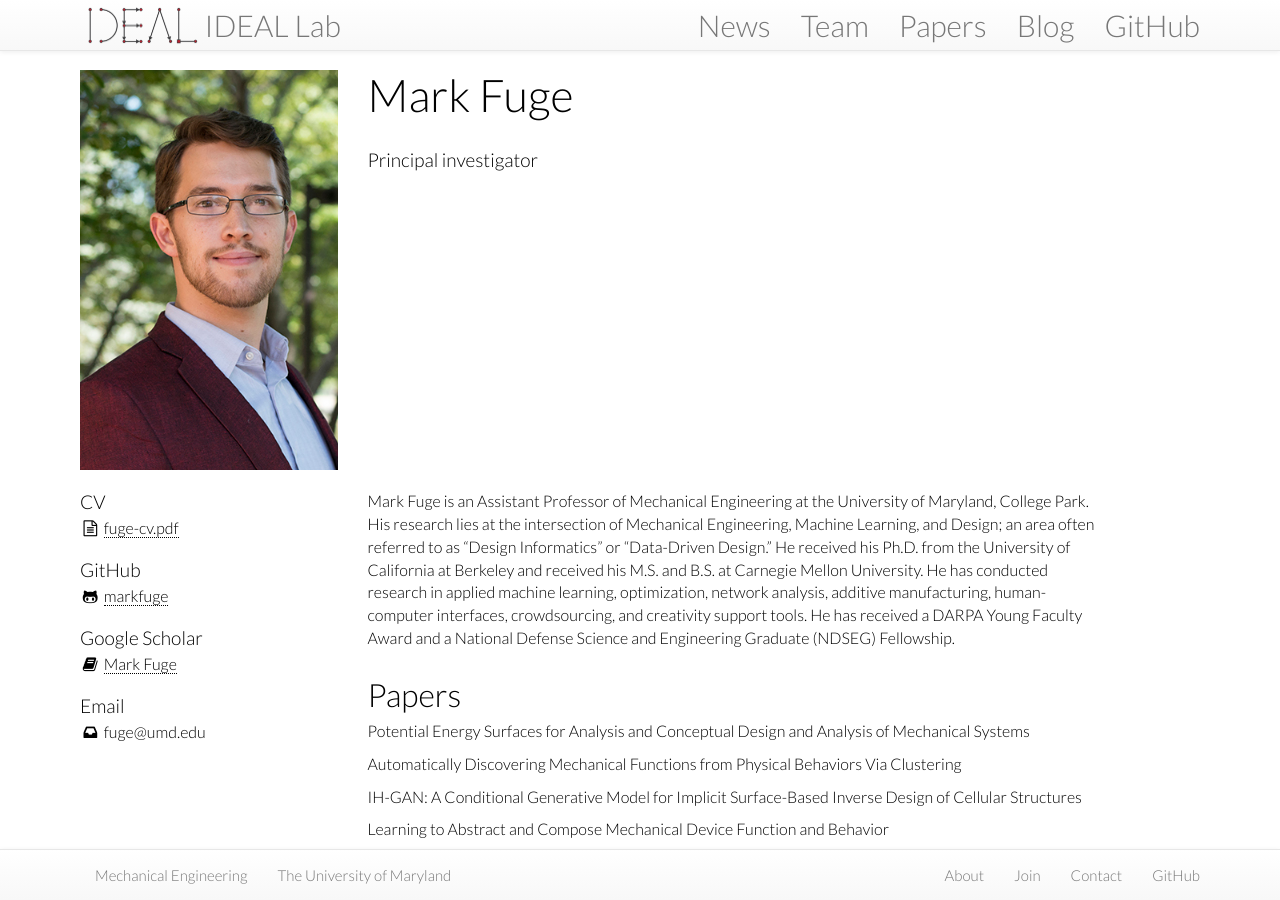
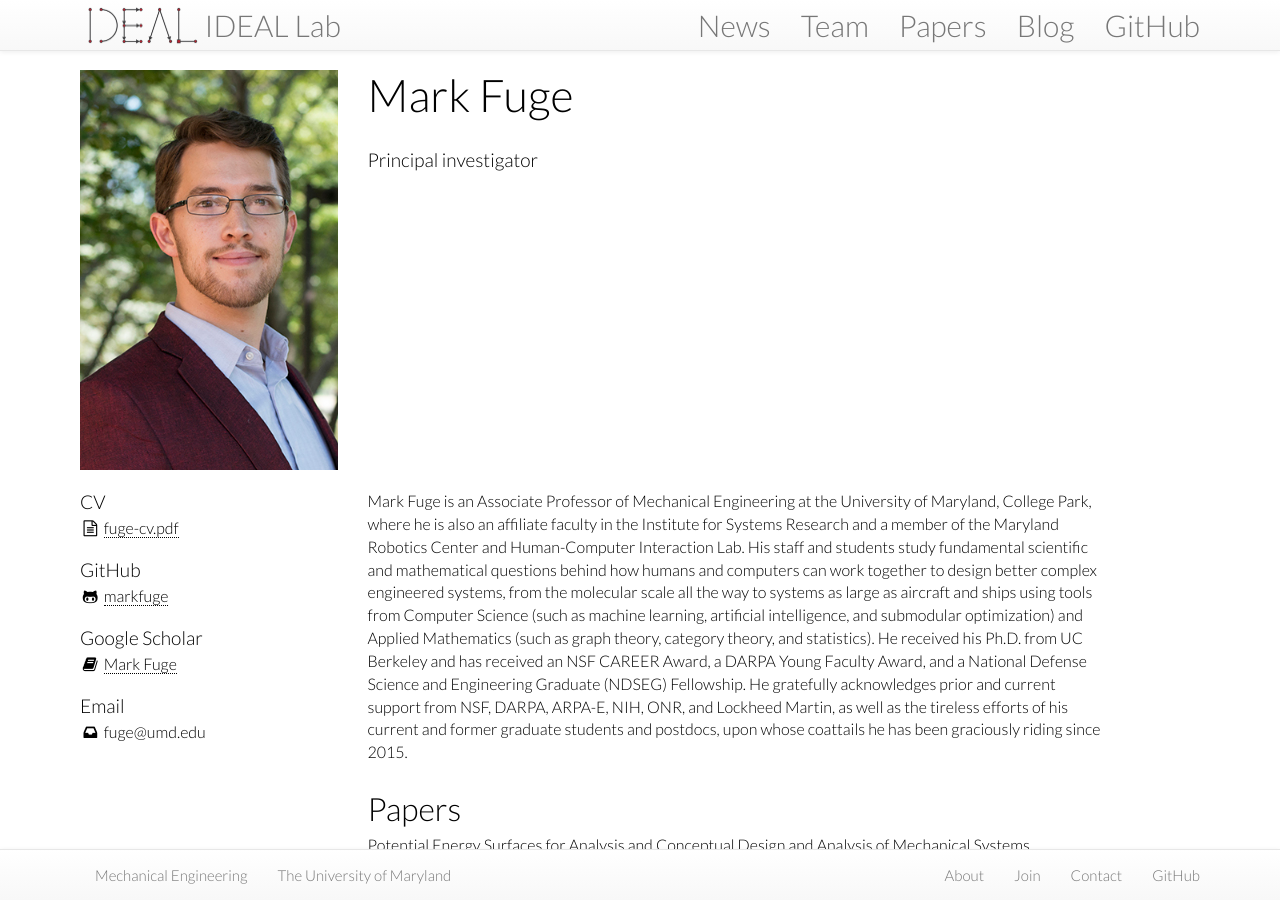
Before and after one commit to IDEALLab/ideallab.github.io, a Jekyll site: the page built from team/_posts/2014-08-01-mark-fuge.md, in a window 1280 px wide and 900 px high. Built offline with Jekyll 4.4.1, drawn with Linux system fonts in a browser that asks for light colours; nearby versions of some CDN libraries.

Commit message:
Update 2014-08-01-mark-fuge.md

```diff
--- a/team/_posts/2014-08-01-mark-fuge.md
+++ b/team/_posts/2014-08-01-mark-fuge.md
@@ -11,4 +11,4 @@ image: /assets/images/team/head_fuge.jpg
 cv: https://www.dropbox.com/s/lgtgy2axbohzlvc/fuge-cv.pdf
 alum: false
 ---
-Mark Fuge is an Assistant Professor of Mechanical Engineering at the University of Maryland, College Park. His research lies at the intersection of Mechanical Engineering, Machine Learning, and Design; an area often referred to as "Design Informatics" or "Data-Driven Design." He received his Ph.D. from the University of California at Berkeley and received his M.S. and B.S. at Carnegie Mellon University. He has conducted research in applied machine learning, optimization, network analysis, additive manufacturing, human-computer interfaces, crowdsourcing, and creativity support tools. He has received a DARPA Young Faculty Award and a National Defense Science and Engineering Graduate (NDSEG) Fellowship.
+Mark Fuge is an Associate Professor of Mechanical Engineering at the University of Maryland, College Park, where he is also an affiliate faculty in the Institute for Systems Research and a member of the Maryland Robotics Center and Human-Computer Interaction Lab. His staff and students study fundamental scientific and mathematical questions behind how humans and computers can work together to design better complex engineered systems, from the molecular scale all the way to systems as large as aircraft and ships using tools from Computer Science (such as machine learning, artificial intelligence, and submodular optimization) and Applied Mathematics (such as graph theory, category theory, and statistics). He received his Ph.D. from UC Berkeley and has received an NSF CAREER Award, a DARPA Young Faculty Award, and a National Defense Science and Engineering Graduate (NDSEG) Fellowship. He gratefully acknowledges prior and current support from NSF, DARPA, ARPA-E, NIH, ONR, and Lockheed Martin, as well as the tireless efforts of his current and former graduate students and postdocs, upon whose coattails he has been graciously riding since 2015.
```
